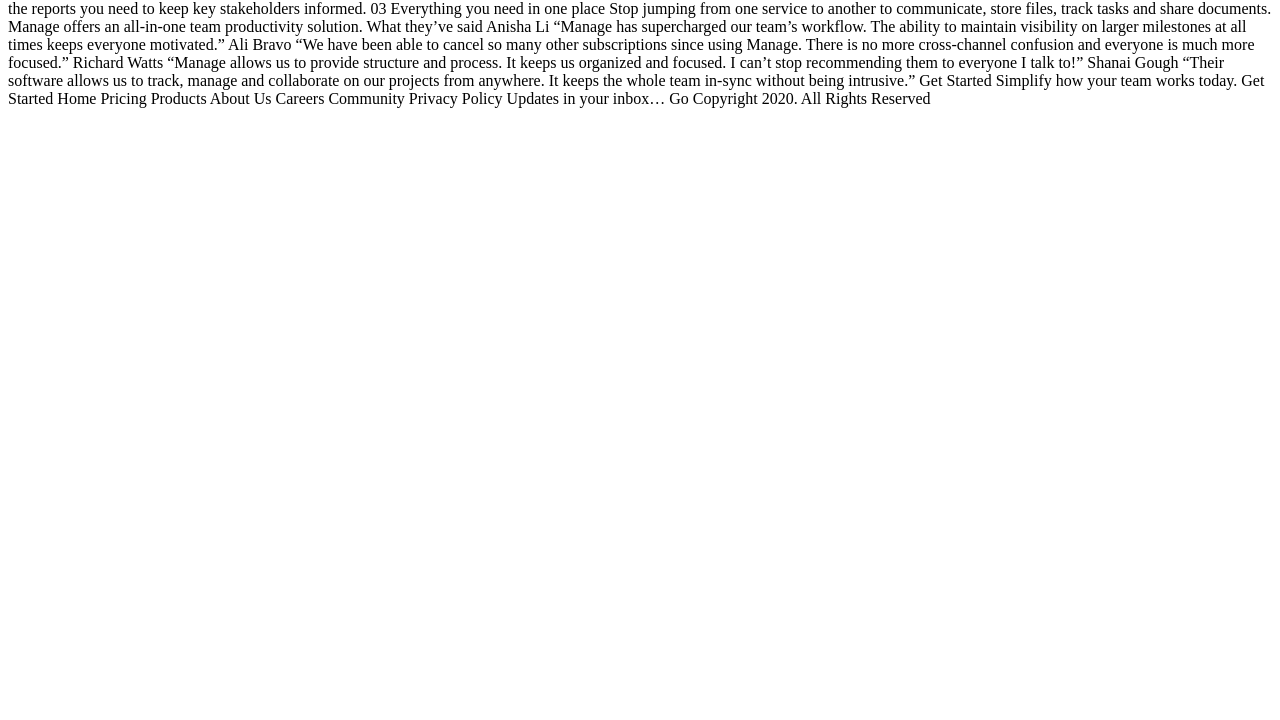
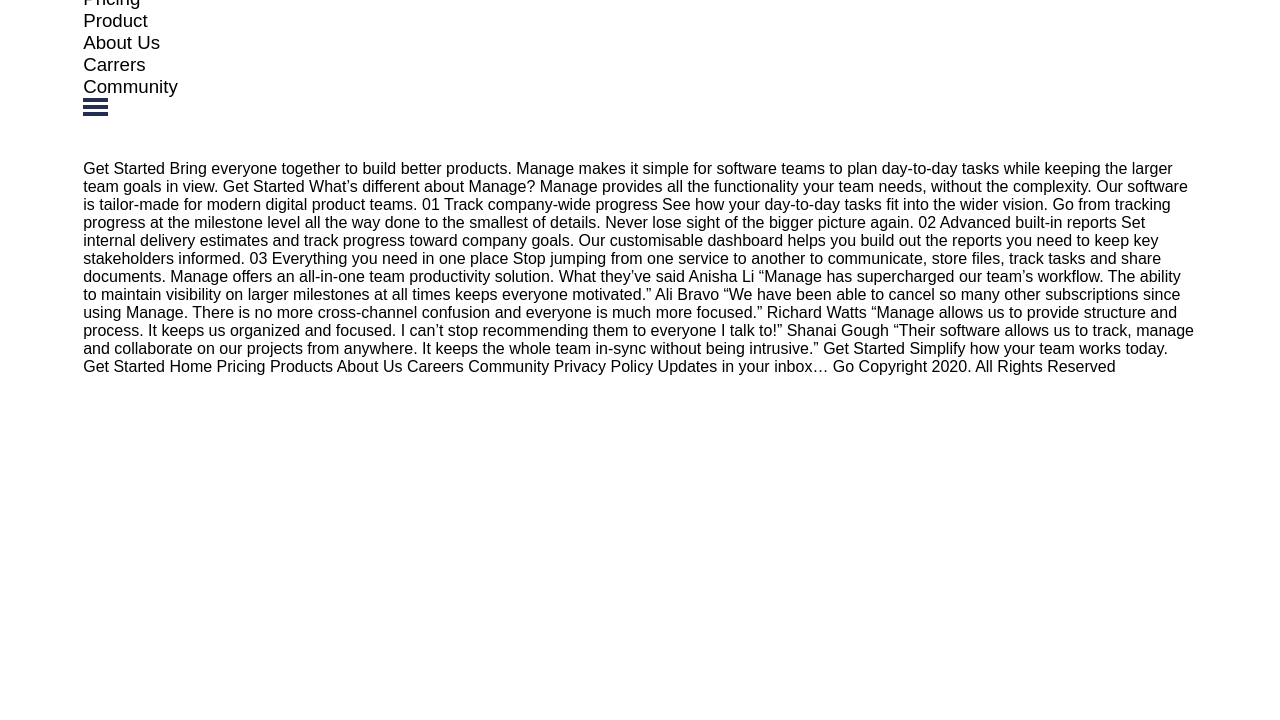
Before and after one commit to acjr1910/manage, a website built with webpack: page src/index.html in a window 1280 px wide. Shown: the part 80-800 px from the top of the page. Built offline with nearby package versions, Linux system fonts and the light colour scheme; a web font is replaced by a local one.

Commit message:
added fonts and basic layout

```diff
--- a/src/index.html
+++ b/src/index.html
@@ -13,34 +13,52 @@
     <title>Frontend Mentor | Manage landing page</title>
   </head>
   <body>
-    <header className="header"></header>
-
-    Pricing Product About Us Careers Community Get Started Bring everyone
-    together to build better products. Manage makes it simple for software teams
-    to plan day-to-day tasks while keeping the larger team goals in view. Get
-    Started What’s different about Manage? Manage provides all the functionality
-    your team needs, without the complexity. Our software is tailor-made for
-    modern digital product teams. 01 Track company-wide progress See how your
-    day-to-day tasks fit into the wider vision. Go from tracking progress at the
-    milestone level all the way done to the smallest of details. Never lose
-    sight of the bigger picture again. 02 Advanced built-in reports Set internal
-    delivery estimates and track progress toward company goals. Our customisable
-    dashboard helps you build out the reports you need to keep key stakeholders
-    informed. 03 Everything you need in one place Stop jumping from one service
-    to another to communicate, store files, track tasks and share documents.
-    Manage offers an all-in-one team productivity solution. What they’ve said
-    Anisha Li “Manage has supercharged our team’s workflow. The ability to
-    maintain visibility on larger milestones at all times keeps everyone
-    motivated.” Ali Bravo “We have been able to cancel so many other
-    subscriptions since using Manage. There is no more cross-channel confusion
-    and everyone is much more focused.” Richard Watts “Manage allows us to
-    provide structure and process. It keeps us organized and focused. I can’t
-    stop recommending them to everyone I talk to!” Shanai Gough “Their software
-    allows us to track, manage and collaborate on our projects from anywhere. It
-    keeps the whole team in-sync without being intrusive.” Get Started Simplify
-    how your team works today. Get Started Home Pricing Products About Us
-    Careers Community Privacy Policy Updates in your inbox… Go Copyright 2020.
-    All Rights Reserved
+    <header id="header" class="header">
+      <div>
+        <!-- Logo -->
+        <img src="./images/logo.svg" />
+      </div>
+      <div class="header__menu-items">
+        <h3>Pricing</h3>
+        <h3>Product</h3>
+        <h3>About Us</h3>
+        <h3>Carrers</h3>
+        <h3>Community</h3>
+      </div>
+      <div>
+        <!-- Menu Icon -->
+        <img src="./images/icon-hamburger.svg" />
+      </div>
+    </header>
+    <main id="main">
+      Get Started Bring everyone together to build better products. Manage makes
+      it simple for software teams to plan day-to-day tasks while keeping the
+      larger team goals in view. Get Started What’s different about Manage?
+      Manage provides all the functionality your team needs, without the
+      complexity. Our software is tailor-made for modern digital product teams.
+      01 Track company-wide progress See how your day-to-day tasks fit into the
+      wider vision. Go from tracking progress at the milestone level all the way
+      done to the smallest of details. Never lose sight of the bigger picture
+      again. 02 Advanced built-in reports Set internal delivery estimates and
+      track progress toward company goals. Our customisable dashboard helps you
+      build out the reports you need to keep key stakeholders informed. 03
+      Everything you need in one place Stop jumping from one service to another
+      to communicate, store files, track tasks and share documents. Manage
+      offers an all-in-one team productivity solution. What they’ve said Anisha
+      Li “Manage has supercharged our team’s workflow. The ability to maintain
+      visibility on larger milestones at all times keeps everyone motivated.”
+      Ali Bravo “We have been able to cancel so many other subscriptions since
+      using Manage. There is no more cross-channel confusion and everyone is
+      much more focused.” Richard Watts “Manage allows us to provide structure
+      and process. It keeps us organized and focused. I can’t stop recommending
+      them to everyone I talk to!” Shanai Gough “Their software allows us to
+      track, manage and collaborate on our projects from anywhere. It keeps the
+      whole team in-sync without being intrusive.” Get Started Simplify how your
+      team works today. Get Started Home Pricing Products About Us Careers
+      Community Privacy Policy Updates in your inbox… Go Copyright 2020. All
+      Rights Reserved
+    </main>
+    <footer id="footer"></footer>
   </body>
   <script src="./js/index.js"></script>
 </html>
--- a/src/sass/base/_base.scss
+++ b/src/sass/base/_base.scss
@@ -0,0 +1,42 @@
+@import url('https://fonts.googleapis.com/css2?family=Be+Vietnam:wght@400;500;700&display=swap');
+
+html {
+  box-sizing: border-box;
+  font-size: 16px;
+  font-family: 'Be Vietnam', sans-serif;
+}
+
+*,
+*:before,
+*:after {
+  box-sizing: inherit;
+}
+
+body,
+h1,
+h2,
+h3,
+h4,
+h5,
+h6,
+p,
+ol,
+ul {
+  margin: 0;
+  padding: 0;
+  font-weight: normal;
+}
+
+ol,
+ul {
+  list-style: none;
+}
+
+img {
+  max-width: 100%;
+  height: auto;
+}
+
+body {
+  background: white;
+}
--- a/src/sass/base/_reset.scss
+++ /dev/null
@@ -1,35 +0,0 @@
-html {
-  box-sizing: border-box;
-  font-size: 16px;
-}
-
-*,
-*:before,
-*:after {
-  box-sizing: inherit;
-}
-
-body,
-h1,
-h2,
-h3,
-h4,
-h5,
-h6,
-p,
-ol,
-ul {
-  margin: 0;
-  padding: 0;
-  font-weight: normal;
-}
-
-ol,
-ul {
-  list-style: none;
-}
-
-img {
-  max-width: 100%;
-  height: auto;
-}
--- a/src/sass/index.scss
+++ b/src/sass/index.scss
@@ -4,6 +4,8 @@
 // Variables
 @import './variables/variables';
 
-// Layout and Module
+// Layout
 @import './layout/layout';
+
+// Modules
 @import './modules/modules';
--- a/src/sass/layout/_layout.scss
+++ b/src/sass/layout/_layout.scss
@@ -0,0 +1,6 @@
+#header,
+#main,
+#footer {
+  padding-right: 6.5%;
+  padding-left: 6.5%;
+}
--- a/src/sass/modules/header/_header.scss
+++ b/src/sass/modules/header/_header.scss
@@ -0,0 +1,5 @@
+.header {
+  padding-top: 40px;
+  padding-bottom: 40px;
+  display: grid;
+}
```
